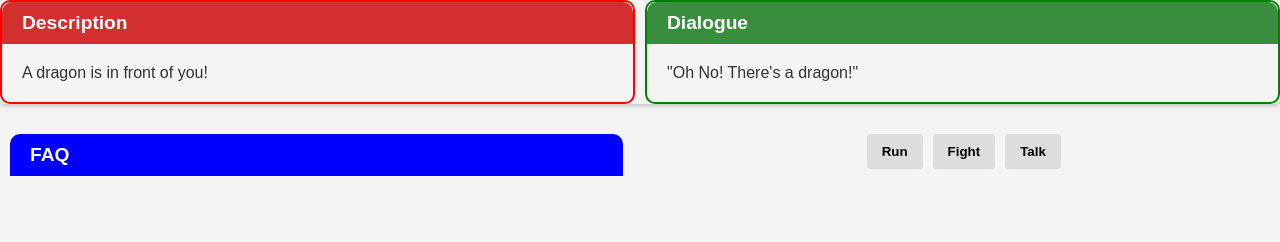
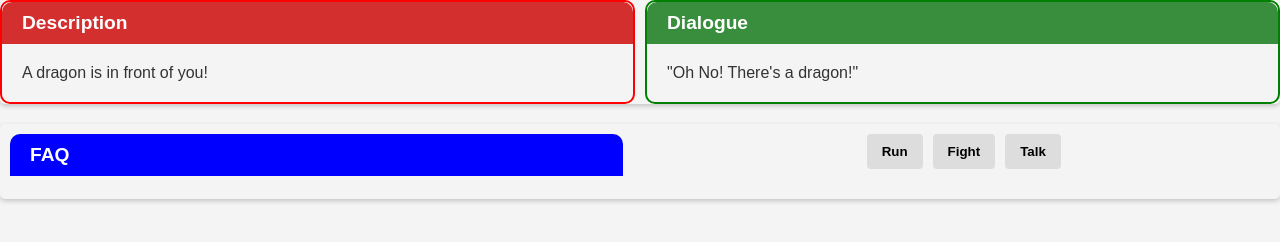
Before and after one commit to corbettbw/scripty, a plain HTML site: page index.html in a window 1280 px wide. Drawn offline with Linux system fonts and the light colour scheme.

Commit message:
fixing the FAQ to only the most recent scenario

```diff
--- a/scripty.js
+++ b/scripty.js
@@ -36,6 +36,12 @@ function act(choice) {
     // Append the scene and dialogue to the scene-dialogue container
     sceneDialogueContainer.appendChild(newScene);
     sceneDialogueContainer.appendChild(newDialogue);
+
+    // Remove existing FAQ from previous scenes if it exists
+    const existingFAQ = document.querySelector(".FAQ");
+    if (existingFAQ) {
+        existingFAQ.remove();
+    }
 
     // Check if the last child of the prompts container exists and has the "options" class
     if (prompts.lastChild && prompts.lastChild.classList && prompts.lastChild.classList.contains("options")) {
--- a/style.css
+++ b/style.css
@@ -85,9 +85,12 @@ body {
 
   .options-container {
     display: flex;
-    justify-content: space-between; /* Align children (FAQ and buttons) on opposite ends */
-    align-items: start; /* Align children at the top of the container */
-    width: 100%; /* Take the full width of the parent container */
+    justify-content: space-between;
+    align-items: flex-start;
+    margin-bottom: 20px;
+    border-radius: 5px; /* Rounded corners for the container */
+    box-shadow: 0 2px 5px rgba(0, 0, 0, 0.2); /* Subtle shadow for depth */
+    overflow: hidden; /* Ensures that child elements do not overflow the rounded corners */
   }
   /* Style for the buttons container */
   .buttons-container {
```
